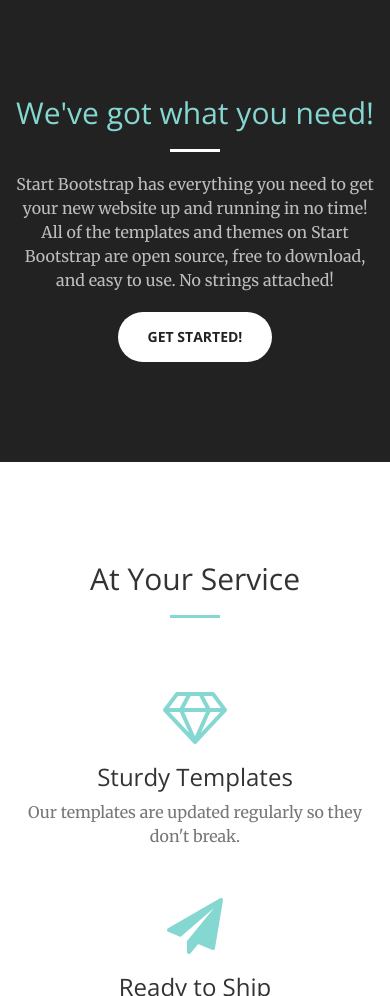
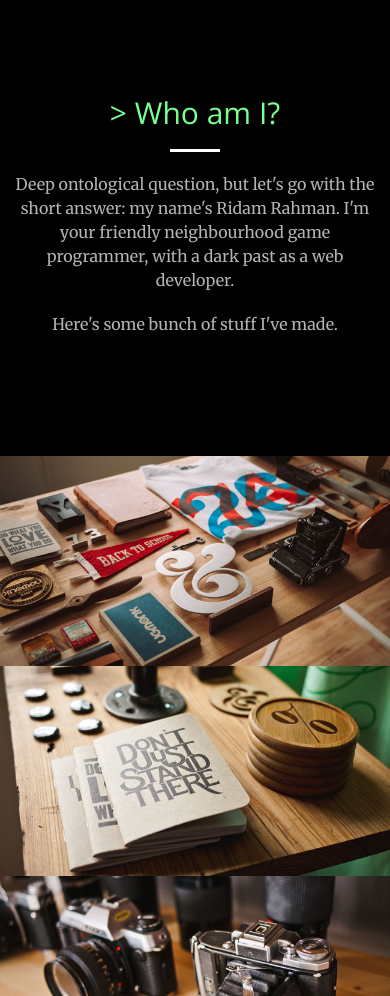
Before and after one commit to Midrax/midrax.github.io, a Jekyll site: the page built from index.html, in a window 390 px wide and 1400 px high, cut to the strip 404-1400 px from the top of the window. Built offline with Jekyll 4.4.1, drawn with Linux system fonts in a browser that asks for light colours; some of the changed text lies outside the part shown.

Commit message:
new commit

```diff
--- /dev/null
+++ b/_includes/achievements.html
@@ -0,0 +1,58 @@
+<section id="services" class="bg-dark">
+    <div class="container">
+        <div class="row">
+            <div class="col-lg-12 text-center">
+                <h2 class="section-heading">Achievements</h2>
+                <hr class="primary">
+            </div>
+        </div>
+    </div>
+    <div class="container">
+        <div class="row">
+            <div class="col-lg-3 col-md-6 text-center">
+                <div class="service-box">
+                    <i class="fa fa-4x fas fa-trophy wow bounceIn text-primary"></i>
+                    <h3>MSc in Computer Games Technology</h3>
+                    <p class="text-muted">
+                        Unlocked in 2020, at Abertay University in Dundee, Scotland. This institution has been ranked as
+                        <a href="https://www.abertay.ac.uk/news/2020/abertay-ranked-best-in-europe-for-videogames-degrees/">
+                            the best university for video game related degrees in Europe
+                        </a>
+                        . I know, weird flex.
+                    </p>
+                    <p>
+                        The core modules I've studied are Applied Mathematics and Artificial Intelligence, Game Design and Development,
+                        Advanced Procedural Methods and Network Game Development.
+                        I've graduated with a thesis on "Using Generative Adversarial Networks for Content Generation in Games", with the support of Microsoft.
+                    </p>
+                </div>
+            </div>
+            <div class="col-lg-3 col-md-6 text-center">
+                <div class="service-box">
+                    <i class="fa fa-4x fas fa-trophy wow bounceIn text-primary" data-wow-delay=".1s"></i>
+                    <h3>BSc in Computer Science</h3>
+                    <p class="text-muted">
+                        Unlocked in 2018, at Sapienza University of Rome, in Italy, after three fantastic years. The future has passed here.
+                    </p>
+                    <p>
+                        The core modules I've studied in this course are Fundamentals of Programming, Logic for Computer Science, Digital Electronics,
+                        Algorithms, Differential Calculus, Computer Architecture, Programming Paradigms, Operative Systems, Data Bases, Algebra, Computer Networks,
+                        Parallel and Functional Programming, Human Machine Interaction, Software Engineering and last but not least, Automata, Complexity and Calculability.
+                        I've graduated with a thesis on "QuBE - The Quiz Battle Editor: An environment for educational game development".
+                    </p>
+                </div>
+            </div>
+            <div class="col-lg-3 col-md-6 text-center">
+                <div class="service-box">
+                    <i class="fa fa-4x fas fa-trophy wow bounceIn text-primary" data-wow-delay=".2s"></i>
+                    <h3>High School Diploma</h3>
+                    <p class="text-muted">
+                        Unlocked this in 2014, at the Isacco Newton High School in Rome, Italy. I'm mentioning this place 'cause I've been through
+                        Latin and Philosophy as a teenager, beside studying your classic Physics, Maths, History, Literature, Chemistry, Astronomy and History of Art.
+                        It is the place where I've learned the value of being an undecisive jack of all trades... and a good human being.
+                    </p>
+                </div>
+            </div>
+        </div>
+    </div>
+</section>
--- a/_includes/aside.html
+++ /dev/null
@@ -1,8 +0,0 @@
-  <aside class="bg-dark">
-      <div class="container text-center">
-          <div class="call-to-action">
-              <h2>Free Download at Start Bootstrap!</h2>
-              <a href="#" class="btn btn-default btn-xl wow tada">Download Now!</a>
-          </div>
-      </div>
-  </aside>
--- /dev/null
+++ b/_includes/blog.html
@@ -0,0 +1 @@
+<p>Blog</p>
--- a/_includes/call-to-action.html
+++ /dev/null
@@ -1,12 +0,0 @@
-<section class="bg-dark" id="about">
-    <div class="container">
-        <div class="row">
-            <div class="col-lg-8 col-lg-offset-2 text-center">
-                <h2 class="section-heading">We've got what you need!</h2>
-                <hr class="light">
-                <p class="text-faded">Start Bootstrap has everything you need to get your new website up and running in no time! All of the templates and themes on Start Bootstrap are open source, free to download, and easy to use. No strings attached!</p>
-                <a href="#" class="btn btn-default btn-xl">Get Started!</a>
-            </div>
-        </div>
-    </div>
-</section>
--- /dev/null
+++ b/_includes/cv.html
@@ -0,0 +1 @@
+<p>CV</p>
--- a/_includes/services.html
+++ /dev/null
@@ -1,42 +0,0 @@
-<section id="services">
-    <div class="container">
-        <div class="row">
-            <div class="col-lg-12 text-center">
-                <h2 class="section-heading">At Your Service</h2>
-                <hr class="primary">
-            </div>
-        </div>
-    </div>
-    <div class="container">
-        <div class="row">
-            <div class="col-lg-3 col-md-6 text-center">
-                <div class="service-box">
-                    <i class="fa fa-4x fa-diamond wow bounceIn text-primary"></i>
-                    <h3>Sturdy Templates</h3>
-                    <p class="text-muted">Our templates are updated regularly so they don't break.</p>
-                </div>
-            </div>
-            <div class="col-lg-3 col-md-6 text-center">
-                <div class="service-box">
-                    <i class="fa fa-4x fa-paper-plane wow bounceIn text-primary" data-wow-delay=".1s"></i>
-                    <h3>Ready to Ship</h3>
-                    <p class="text-muted">You can use this theme as is, or you can make changes!</p>
-                </div>
-            </div>
-            <div class="col-lg-3 col-md-6 text-center">
-                <div class="service-box">
-                    <i class="fa fa-4x fa-newspaper-o wow bounceIn text-primary" data-wow-delay=".2s"></i>
-                    <h3>Up to Date</h3>
-                    <p class="text-muted">We update dependencies to keep things fresh.</p>
-                </div>
-            </div>
-            <div class="col-lg-3 col-md-6 text-center">
-                <div class="service-box">
-                    <i class="fa fa-4x fa-heart wow bounceIn text-primary" data-wow-delay=".3s"></i>
-                    <h3>Made with Love</h3>
-                    <p class="text-muted">You have to make your websites with love these days!</p>
-                </div>
-            </div>
-        </div>
-    </div>
-</section>
--- /dev/null
+++ b/_includes/skills.html
@@ -0,0 +1,51 @@
+<section id="services">
+    <div class="container">
+        <div class="row">
+            <div class="col-lg-12 text-center">
+                <h2 class="section-heading">Skills</h2>
+                <hr class="primary">
+            </div>
+        </div>
+    </div>
+    <div class="container">
+        <div class="row">
+            <div class="col-lg-3 col-md-6 text-center">
+                <div class="service-box">
+                    <i class="fa fa-4x fas fa-terminal wow bounceIn text-primary"></i>
+                    <h3>Programming Languages</h3>
+                    <p class="text-muted">I'm quite proficient with C++, C# and Java, but I'm good with Python and Scala as well.
+                        I'm also quite familiar with most programming paradigms and patterns.
+                        Last but not least, I've also worked with web frameworks, such as Angular and Ionic.
+                    </p>
+                </div>
+            </div>
+            <div class="col-lg-3 col-md-6 text-center">
+                <div class="service-box">
+                    <i class="fa fa-4x fas fa-gamepad wow bounceIn text-primary" data-wow-delay=".1s"></i>
+                    <h3>Game Engines</h3>
+                    <p class="text-muted">I've got experience in developing games using the most well known 3D engines, in particular Unity and Unreal Engine.
+                        I've also built a basic game engine through pure DirectX once.
+                    </p>
+                </div>
+            </div>
+            <div class="col-lg-3 col-md-6 text-center">
+                <div class="service-box">
+                    <i class="fa fa-4x fa fa-puzzle-piece wow bounceIn text-primary" data-wow-delay=".2s"></i>
+                    <h3>Problem Solving</h3>
+                    <p class="text-muted">I love finding solutions to tough problems.
+                        Whether the problem is real or virtual, I love overcoming challenges for fun.
+                    </p>
+                </div>
+            </div>
+            <div class="col-lg-3 col-md-6 text-center">
+                <div class="service-box">
+                    <i class="fa fa-4x fa-heart wow bounceIn text-primary" data-wow-delay=".3s"></i>
+                    <h3>Creativity</h3>
+                    <p class="text-muted">In my spare time, I enjoy reading and writing novels and short stories.
+                        I've honed such skills through a dedicated passion for popular culture and entertainment.
+                    </p>
+                </div>
+            </div>
+        </div>
+    </div>
+</section>
--- /dev/null
+++ b/_includes/whoami.html
@@ -0,0 +1,17 @@
+<section class="bg-dark" id="whoami">
+    <div class="container">
+        <div class="row">
+            <div class="col-lg-8 col-lg-offset-2 text-center">
+                <h2 class="section-heading">> Who am I?</h2>
+                <hr class="light">
+                <p class="text-faded">
+                    Deep ontological question, but let's go with the short answer: my name's Ridam Rahman.
+                    I'm your friendly neighbourhood game programmer, with a dark past as a web developer.
+                </p>
+                <p class="text-faded">
+                    Here's some bunch of stuff I've made.
+                </p>
+            </div>
+        </div>
+    </div>
+</section>
--- a/_layouts/front.html
+++ b/_layouts/front.html
@@ -5,12 +5,20 @@
 
 <body id="page-top">
   {% include nav.html %}
-  {% include header.html %}
-  {% include call-to-action.html %}
-  {% include services.html %}
-  {% include portfolio.html %}
-  {% include aside.html %}
-  {% include contact.html %}
+  <div id="portfolio">
+    {% include header.html %}
+    {% include whoami.html %}
+    {% include portfolio.html %}
+    {% include skills.html %}
+    {% include achievements.html %}
+    {% include contact.html %}
+  </div>
+  <div id="cv" hidden="true">
+    {% include cv.html %}
+  </div>
+  <div id="blog" hidden="true">
+    {% include blog.html %}
+  </div>
   {% include scripts.html %}
 </body>
 
--- a/_sass/_base.scss
+++ b/_sass/_base.scss
@@ -238,15 +238,15 @@
     background-blend-mode: unset;
   }
 
-  .image-glitch #red {
+  .image-glitch:hover #red {
     animation: img-glitch-red 4s infinite linear alternate-reverse both;
   }
 
-  .image-glitch #cyan {
+  .image-glitch:hover #cyan {
     animation: img-glitch-cyan 5s infinite linear alternate both;
   }
 
-  .image-glitch #transparent {
+  .image-glitch:hover #transparent {
     animation: img-glitch-transparent 4s infinite linear alternate-reverse both;
   }
 
--- a/css/main.scss
+++ b/css/main.scss
@@ -34,8 +34,8 @@
 // }
 
 // variables.less
-$theme-primary: #85d7d1;
-$theme-dark: #222;
+$theme-primary: #7aff8e;
+$theme-dark:#000000;
 
 // Import partials from `sass_dir` (defaults to `_sass`)
 @import
```
Also changed, not shown: _includes/scripts.html (+25 -0 lines).
